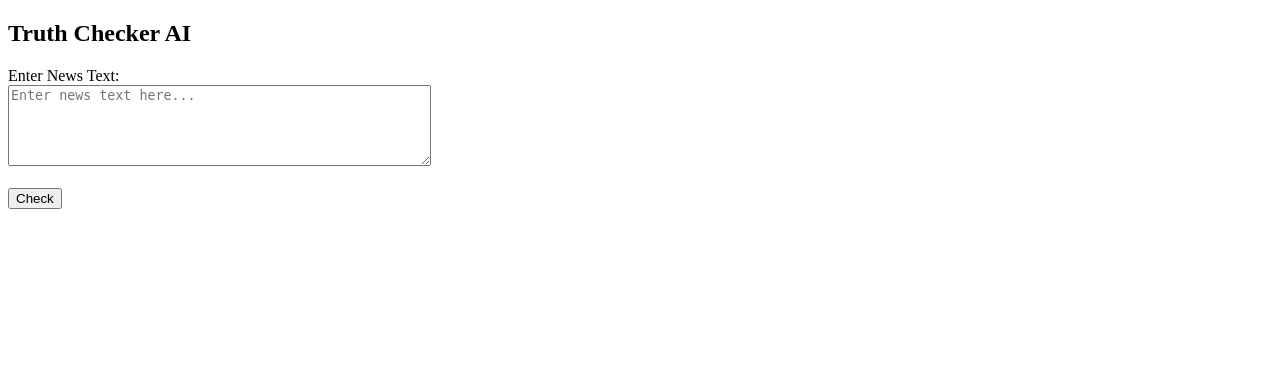
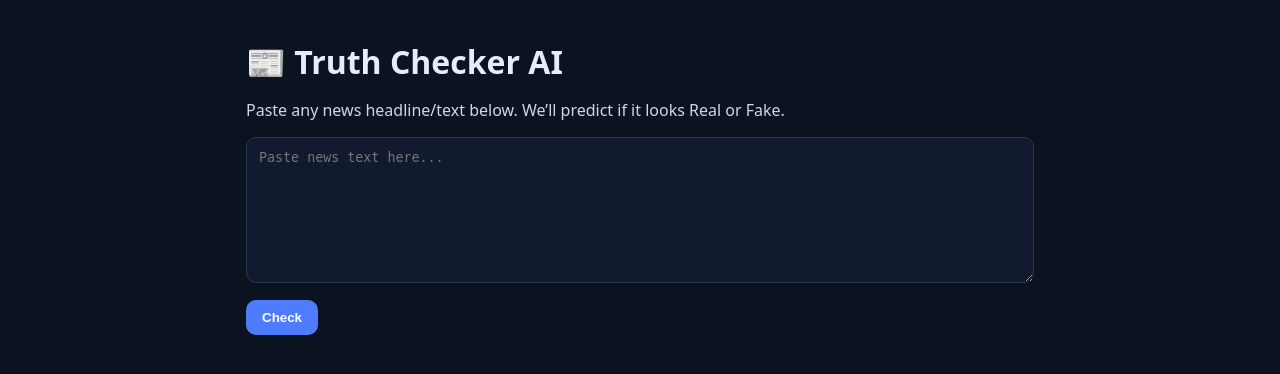
Before and after one commit to anoodh-ai/truth-checker-ai, a Flask app: page / in a window 1280 px wide. Shown: the top 374 px of the page. Run offline with Flask 3, Linux system fonts and the light colour scheme; parts of the project's set-up code (start-up, migrations or seed data) failed here and were passed over.

Commit message:
Add Flask UI (index/result) for Truth Checker AI

```diff
--- a/src/app.py
+++ b/src/app.py
@@ -1,36 +1,46 @@
-from flask import Flask, request, render_template
-import joblib
+from flask import Flask, render_template, request
+import joblib, os
 
-# Flask app initialize
-app = Flask(__name__)
+BASE_DIR = os.path.dirname(os.path.abspath(__file__))
+MODEL_PATH = os.path.join(BASE_DIR, '..', 'models', 'fake_news_model.pkl')
+VEC_PATH   = os.path.join(BASE_DIR, '..', 'models', 'vectorizer.pkl')
 
-# Load trained model
-with open("C:/Users/anoodhivi/2025-2026 projects/truth-checker-ai/models/fake_news_model.pkl", "rb") as f:
+# load once at startup
+model = joblib.load(MODEL_PATH)
+vectorizer = joblib.load(VEC_PATH)
 
-    # Load trained model and vectorizer
-    model = joblib.load("C:/Users/anoodhivi/2025-2026 projects/truth-checker-ai/models/fake_news_model.pkl")
-    vectorizer = joblib.load("C:/Users/anoodhivi/2025-2026 projects/truth-checker-ai/models/vectorizer.pkl")
+app = Flask(
+    __name__,
+    template_folder=os.path.join(BASE_DIR, 'templates'),
+    static_folder=os.path.join(BASE_DIR, 'static'),
+)
 
-@app.route("/")
+def predict_label(text: str):
+    x = vectorizer.transform([text])
+    pred = int(model.predict(x)[0])           # 1=Real, 0=Fake (as per your training)
+    score = None
+    if hasattr(model, "predict_proba"):
+        score = float(model.predict_proba(x)[0][pred]) * 100.0
+    label = "✅ Real News" if pred == 1 else "❌ Fake / Unreliable"
+    return label, score
+
+@app.route("/", methods=["GET"])
 def home():
-    return render_template("index.html")  # UI page
+    return render_template("index.html")
 
-@app.route("/predict", methods=["GET","POST"])
 @app.route("/predict", methods=["POST"])
+def predict():
+    text = request.form.get("text", "").strip()
+    if not text:
+        return render_template("index.html", error="Please paste some news text.")
+    label, score = predict_label(text)
+    return render_template("result.html", label=label, score=score, text=text)
 
-def predict():
-    if request.method == "POST":
-        news_text = request.form["news_text"]
+@app.route("/health")
+def health():
+    return {"status": "ok"}
 
-        # transform text before prediction
-        news_tfidf = vectorizer.transform([news_text])
-        prediction = model.predict(news_tfidf)
-
-        result = "Fake News ❌" if prediction[0] == 1 else "Real News ✅"
-        return render_template("index.html", prediction=result)
-
-    # If GET request, just show empty form
-    return render_template("index.html", prediction=None)
 
 if __name__ == "__main__":
-    app.run(debug=True)
+    # for local dev only
+    app.run(host="127.0.0.1", port=5000, debug=True)
--- /dev/null
+++ b/src/static/style.css
@@ -0,0 +1,46 @@
+* { box-sizing: border-box; }
+
+body {
+font-family: system-ui, Arial, sans-serif; margin: 0; background: #0b1220; color: #e6ecff;
+}
+
+.container {
+ max-width: 820px; margin: 40px auto; padding: 0 16px;
+}
+
+h1 { margin-bottom: 8px; }
+
+p { opacity: 0.9; }
+
+form { margin-top: 16px; }
+
+textarea {
+  width: 100%; padding: 12px; border-radius: 10px; border: 1px solid #2a3553;
+  background: #111a2e; color: #e6ecff; resize: vertical;
+}
+
+button {
+  margin-top: 12px; padding: 10px 16px; border: 0; border-radius: 10px;
+  background: #4f7cff; color: white; cursor: pointer; font-weight: 600;
+}
+
+button:hover { filter: brightness(1.05); }
+
+.alert {
+  background: #3a2131; border: 1px solid #8f325b; padding: 10px 12px;
+  border-radius: 10px; margin: 10px 0; color: #ffd9e6;
+}
+
+.card {
+  background: #0f1830; border: 1px solid #253055; border-radius: 14px;
+  padding: 14px; margin: 14px 0;
+}
+
+pre {
+  white-space: pre-wrap; word-wrap: break-word; margin: 0;
+  background: #0b1220; padding: 10px; border-radius: 8px; border: 1px solid #253055;
+}
+
+.link { color: #9bb4ff; text-decoration: none; }
+
+.link:hover { text-decoration: underline; }
--- a/src/templates/index.html
+++ b/src/templates/index.html
@@ -1,19 +1,23 @@
-<!DOCTYPE html>
+<!doctype html>
 <html lang="en">
 <head>
-    <title>Truth Checker AI</title>
+  <meta charset="utf-8" />
+  <title>Truth Checker AI</title>
+  <link rel="stylesheet" href="{{ url_for('static', filename='style.css') }}">
 </head>
 <body>
-    <h2>Truth Checker AI</h2>
+  <div class="container">
+    <h1>📰 Truth Checker AI</h1>
+    <p>Paste any news headline/text below. We’ll predict if it looks Real or Fake.</p>
+
+    {% if error %}
+      <div class="alert">{{ error }}</div>
+    {% endif %}
+
     <form action="{{ url_for('predict') }}" method="post">
-        <label for="news_text">Enter News Text:</label><br>
-        <textarea id="news_text" name="news_text" rows="5" cols="50" placeholder="Enter news text here..."></textarea>
-        <br><br>
-        <input type="submit" value="Check">
+      <textarea name="text" rows="8" placeholder="Paste news text here..." required></textarea>
+      <button type="submit">Check</button>
     </form>
-
-    {% if prediction %}
-        <h3>Result: {{ prediction }}</h3>
-    {% endif %}
+  </div>
 </body>
 </html>
```
Also changed, not shown: src/templates/result.html (added, +27 -0 lines).
